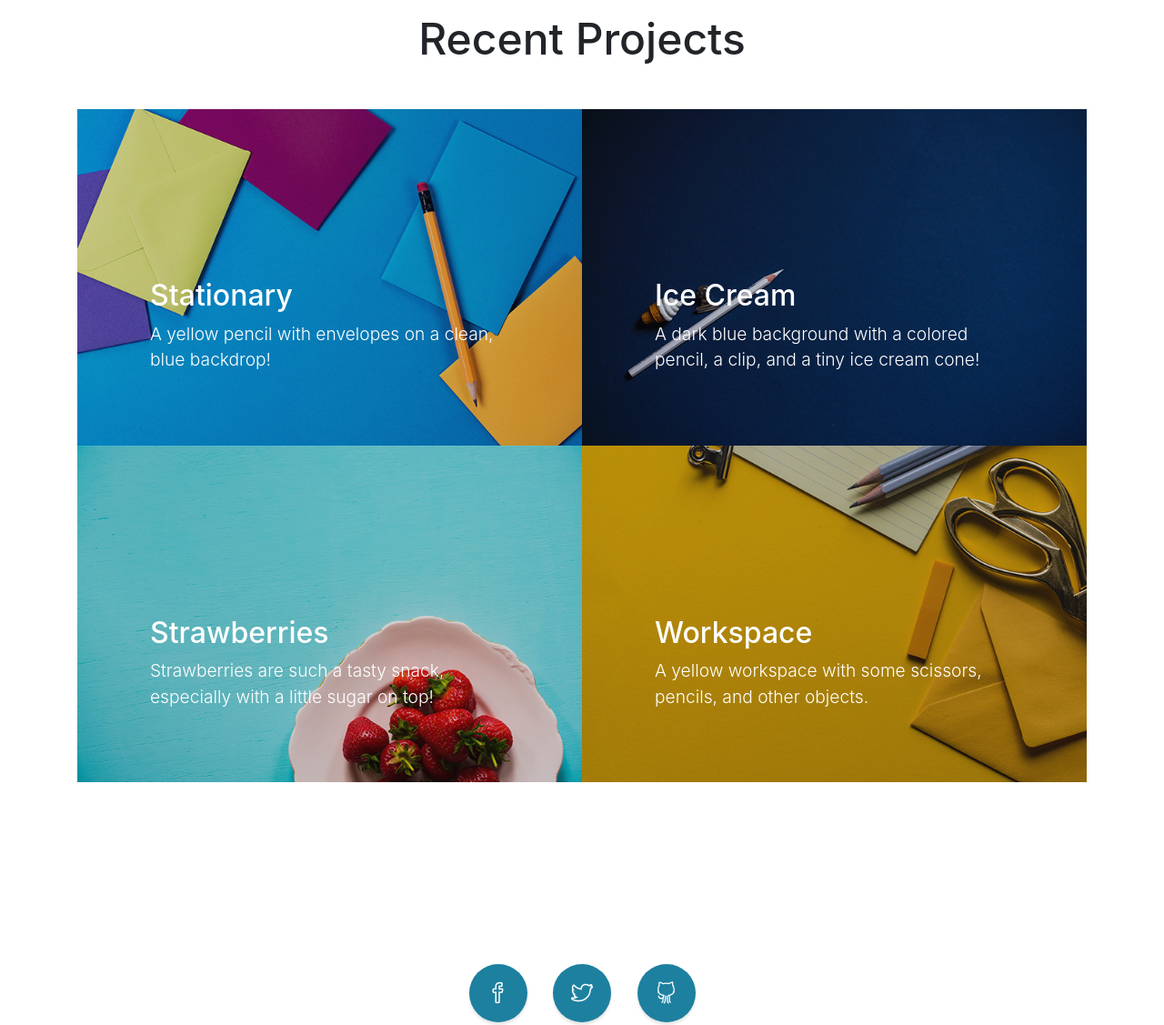
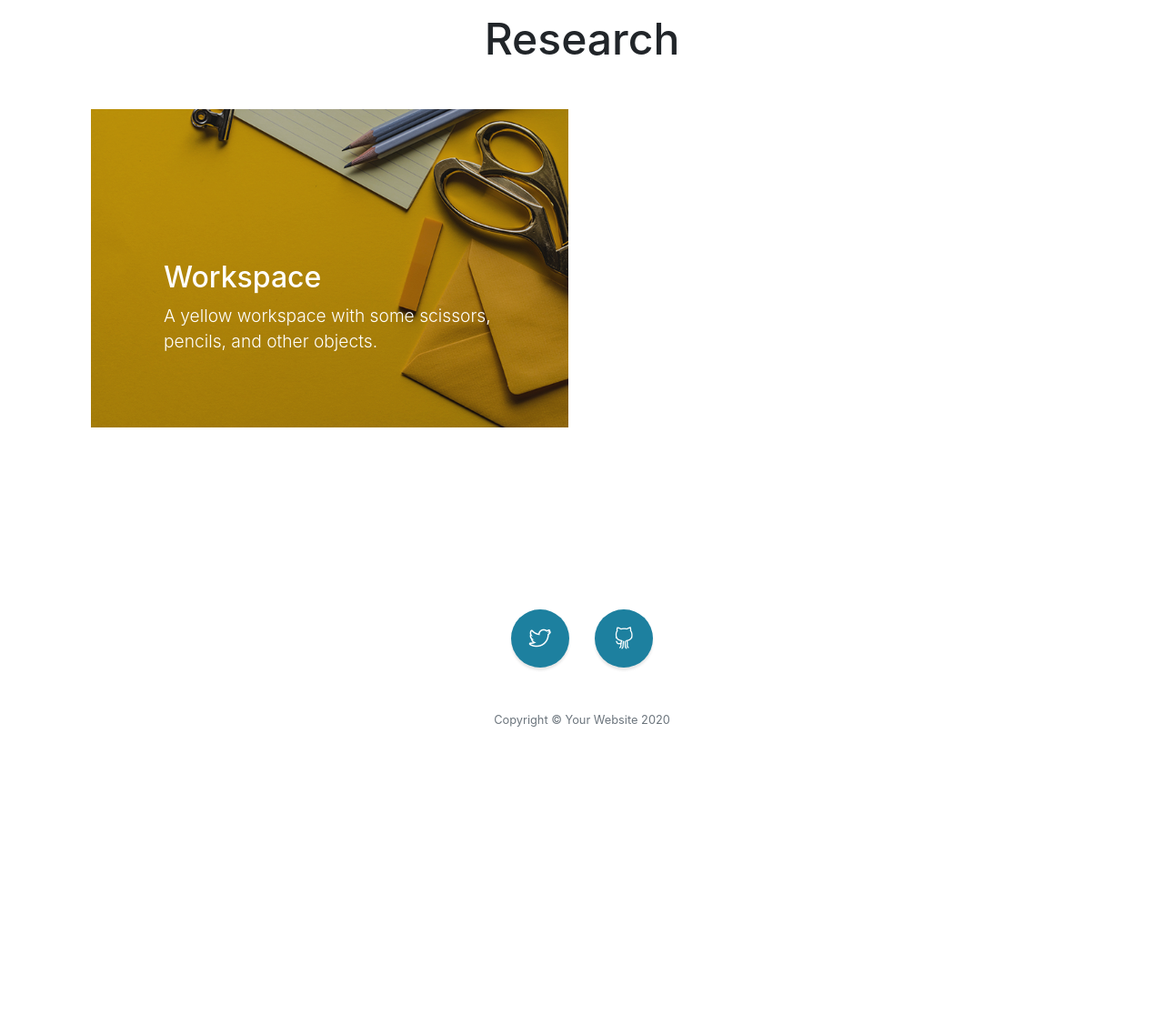
Before and after one commit to thapasz/thapasz.github.io, a website with bundled scripts: page index.html in a window 1280 px wide. Shown: the part 1300-2427 px from the top of the page at 91% size. After the commit the page ends 2181 px from the top, so only its background shows below. Built offline with nearby package versions, Linux system fonts and the light colour scheme.

Commit message:
some updates to index.html

```diff
--- a/index.html
+++ b/index.html
@@ -76,41 +76,7 @@
   <section class="content-section" id="research">
     <div class="container">
       <div class="content-section-heading text-center">
-        <h2 class="mb-5">Recent Projects</h2>
-      </div>
-      <div class="row no-gutters">
-        <div class="col-lg-6">
-          <a class="portfolio-item" href="#!">
-            <div class="caption">
-              <div class="caption-content">
-                <div class="h2">Stationary</div>
-                <p class="mb-0">A yellow pencil with envelopes on a clean, blue backdrop!</p>
-              </div>
-            </div>
-            <img class="img-fluid" src="img/portfolio-1.jpg" alt="">
-          </a>
-        </div>
-        <div class="col-lg-6">
-          <a class="portfolio-item" href="#!">
-            <div class="caption">
-              <div class="caption-content">
-                <div class="h2">Ice Cream</div>
-                <p class="mb-0">A dark blue background with a colored pencil, a clip, and a tiny ice cream cone!</p>
-              </div>
-            </div>
-            <img class="img-fluid" src="img/portfolio-2.jpg" alt="">
-          </a>
-        </div>
-        <div class="col-lg-6">
-          <a class="portfolio-item" href="#!">
-            <div class="caption">
-              <div class="caption-content">
-                <div class="h2">Strawberries</div>
-                <p class="mb-0">Strawberries are such a tasty snack, especially with a little sugar on top!</p>
-              </div>
-            </div>
-            <img class="img-fluid" src="img/portfolio-3.jpg" alt="">
-          </a>
+        <h2 class="mb-5">Research</h2>
         </div>
         <div class="col-lg-6">
           <a class="portfolio-item" href="#!">
@@ -131,10 +97,6 @@
   <footer class="footer text-center">
     <div class="container">
       <ul class="list-inline mb-5">
-        <li class="list-inline-item">
-          <a class="social-link rounded-circle text-white mr-3" href="#!">
-            <i class="icon-social-facebook"></i>
-          </a>
         </li>
         <li class="list-inline-item">
           <a class="social-link rounded-circle text-white mr-3" href="#!">
```
